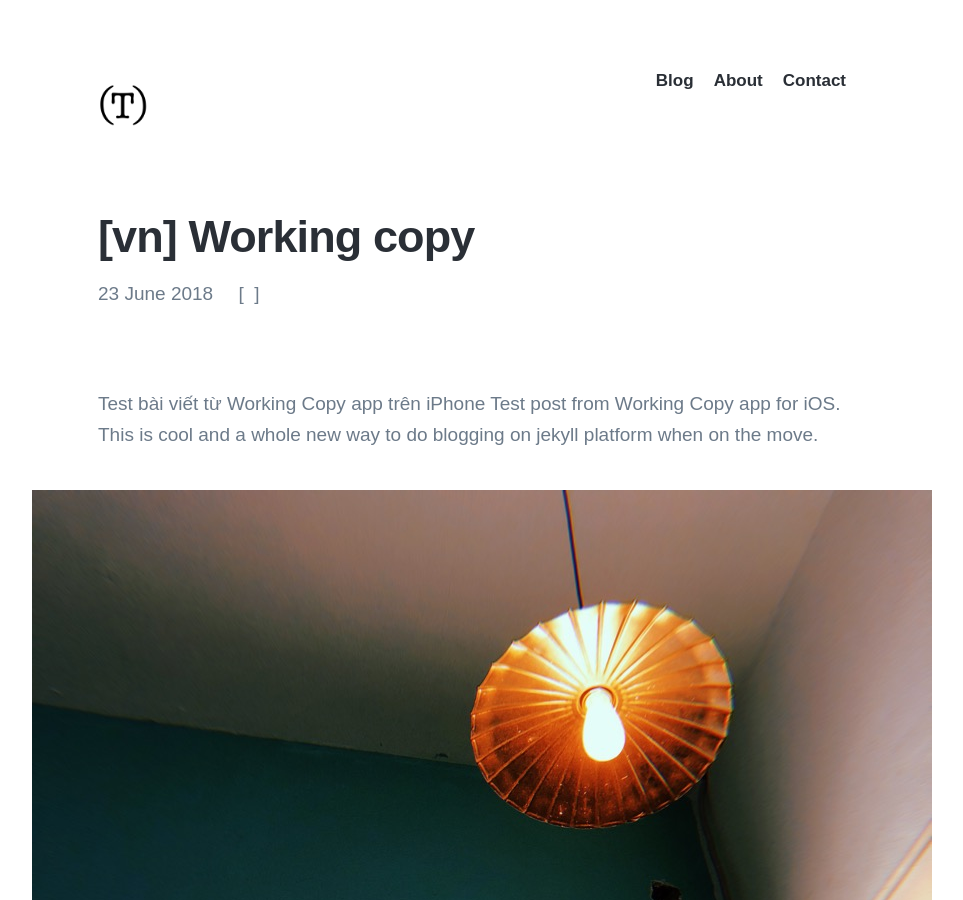
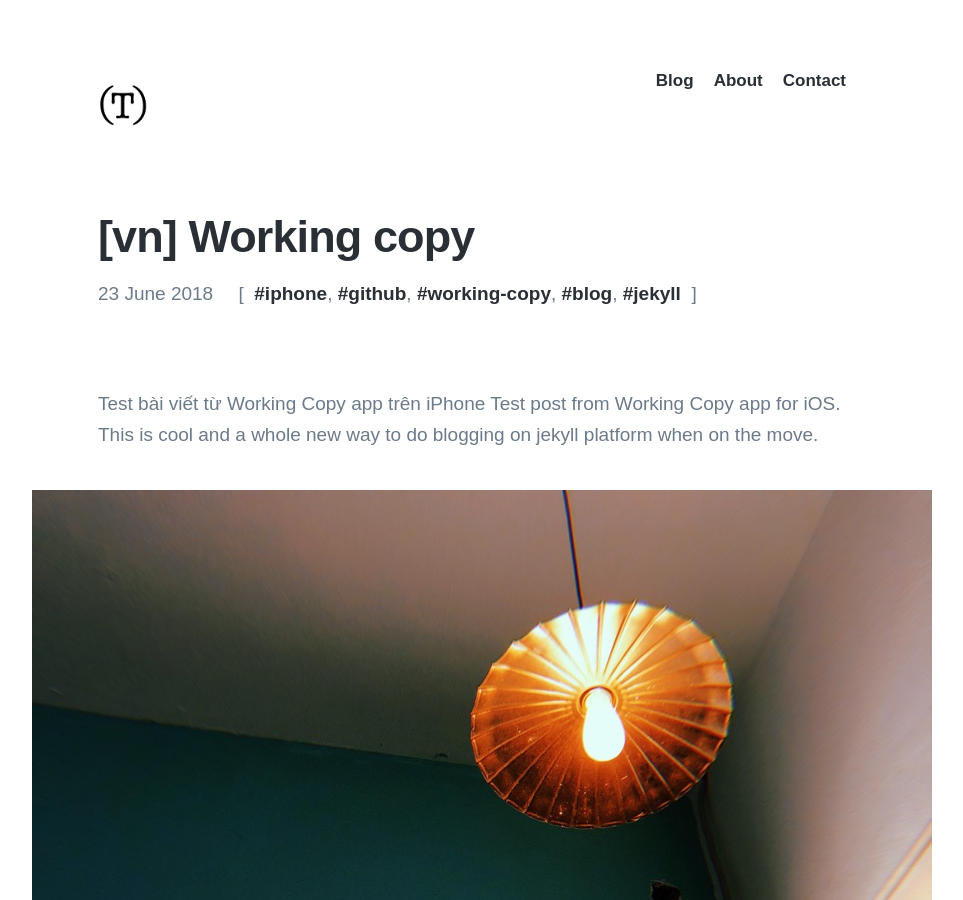
Before and after one commit to truongoi/truongnguyen.io, a Jekyll site: the page built from _posts/2018-06-23-working-copy.md, in a window 1280 px wide and 900 px high. Shown: the whole window, without its empty margins (158-1121 px from the left). Built offline with Jekyll 4.4.1, drawn with Linux system fonts in a browser that asks for light colours; nearby versions of some CDN libraries; some web fonts are replaced; a script that is not in the unit is left out; comment, search, counter and statistics services are not loaded.

Commit message:
Update Blog “2018-06-23-working-copy”

```diff
--- a/_posts/2018-06-23-working-copy.md
+++ b/_posts/2018-06-23-working-copy.md
@@ -1,8 +1,14 @@
 ---
-title: '[vn] Working copy'
-description: 'Test bài viết từ Working Copy app trên iPhone'
-date: 2018-06-23
+title: "[vn] Working copy"
+description: Test bài viết từ Working Copy app trên iPhone
 featured_image: /images/posts/co-ba-cafe.jpeg
+tags:
+  - iphone
+  - github
+  - working-copy
+  - blog
+  - jekyll
+date: 2018-06-23T00:00:00.000Z
 published: true
 comments: true
 ---
```
